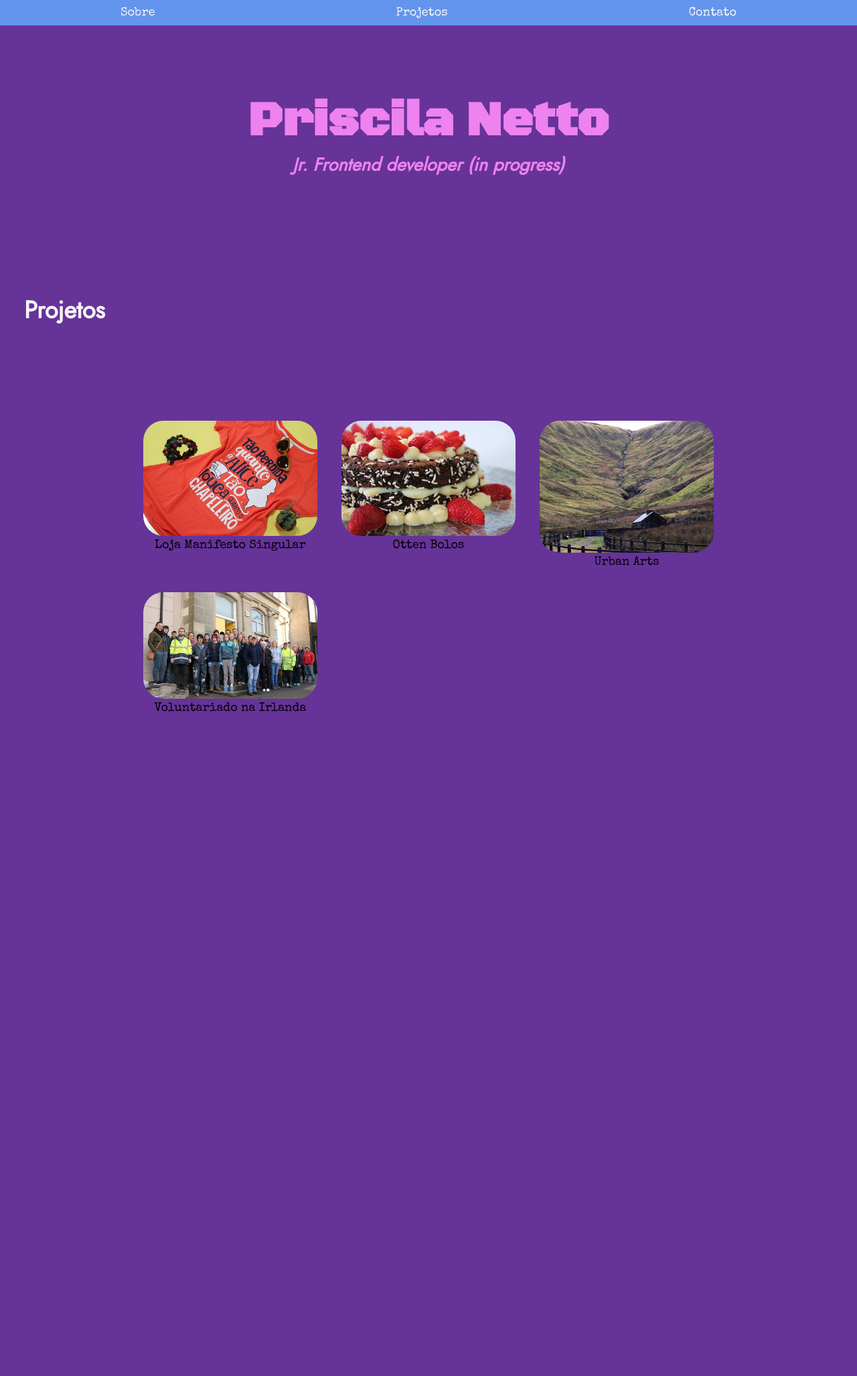
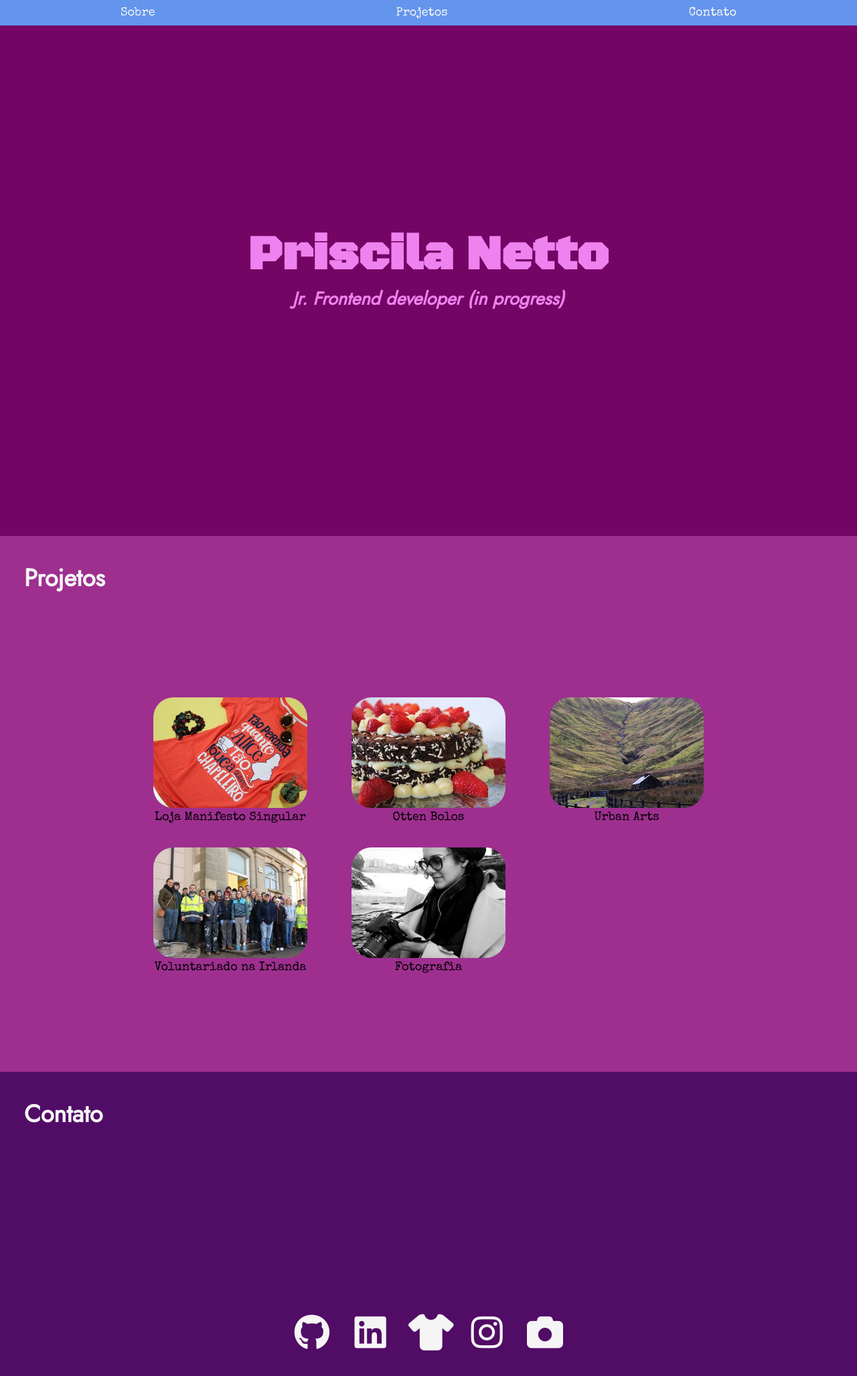
Before and after one commit to PriscilaNetto/imersao_css, a plain HTML site: page index.html in a window 1280 px wide. Shown: the whole page at 67% size. Before the commit the page ends 1200 px from the top, so only its background shows below. Drawn offline with nearby package versions, Linux system fonts and the light colour scheme.

Commit message:
inclusão da class contato, icones e estilo

```diff
--- a/css/css/style.css
+++ b/css/css/style.css
@@ -7,7 +7,7 @@
 }
 
 body {
-  background-color: rebeccapurple;
+  background-color: rgb(116, 5, 101);
   font-family: "Special Elite", cursive;
   height: 100vh;
   font-size: 10px;
@@ -26,10 +26,27 @@ body {
 }
 
 header {
-  height: 50vh;
+  height: 100vh;
   display: flex;
   justify-content: center;
   align-items: center;
+}
+
+.titulo {
+  transform: scale(0.5) translateY(40vh);
+  opacity: 0;
+  animation: alternate 2s animacaoTitulo forwards;
+}
+
+@keyframes animacaoTitulo {
+  from {
+    transform: scale(0.5) translateX(900px);
+    opacity: 0.5;
+  }
+  to {
+    transform: scale(1) translateY(0);
+    opacity: 1;
+  }
 }
 .menu ul {
   display: flex;
@@ -42,12 +59,20 @@ header {
 .menu a {
   display: block;
   padding: 10px 20px;
+  transition: background-color 1s, color 1s;
+}
+
+.menu a:active,
+.menu a:hover {
+  background-color: rgb(217, 108, 231);
+  color: whitesmoke;
 }
 .menu {
   background-color: cornflowerblue;
   position: fixed;
   width: 100vw;
   top: 0;
+  z-index: 1;
 }
 a {
   color: whitesmoke;
@@ -71,10 +96,10 @@ a:hover {
   font-style: italic;
   font-family: "Jost", sans-serif;
 }
-
 .projeto {
   padding: 2em;
-  height: 100vh;
+  min-height: 100vh;
+  background-color: rgb(158, 47, 143);
 }
 .projeto h2 {
   font-family: "Jost", sans-serif;
@@ -107,15 +132,54 @@ a:hover {
   text-align: center;
 }
 .img-projeto {
-  height: 160px;
+  height: 165px;
   width: 230px;
   object-fit: cover;
-  object-position: left bottom;
+  object-position: left;
   border-radius: 30px;
+  transition: transform 500ms;
 }
-@media (min-width: 1200px) {
-  .img-projeto {
-    height: auto;
-    width: 100%;
+
+.img-projeto:hover {
+  transform: scale(1.3);
+}
+
+.contato {
+  padding: 2em;
+  background-color: rgb(81, 12, 102);
+}
+.contato h2 {
+  font-family: "Jost", sans-serif;
+  color: whitesmoke;
+  margin-bottom: 100px;
+  font-size: 2em;
+}
+.contato .icons {
+  padding-bottom: 200px;
+  text-align: center;
+}
+.contato a {
+  color: whitesmoke;
+  font-size: 3em;
+  transition: text-shadow 1s;
+}
+
+.contato a:active,
+.contato a:hover {
+  text-decoration: none;
+  text-shadow: 0px 0px 15px rgb(255, 255, 255);
+}
+
+.contato .icons {
+  display: grid;
+  gap: 1.5em;
+}
+
+@media (min-width: 400px) {
+  .contato .icons {
+    grid-template-columns: repeat(5, 60px);
+    align-content: center;
+    justify-content: center;
+    height: calc(100vh - 8em - 48px);
   }
 }
--- a/index.html
+++ b/index.html
@@ -9,22 +9,26 @@
       href="https://fonts.googleapis.com/css2?family=Black+Ops+One&family=Jost&family=Special+Elite&display=swap"
       rel="stylesheet"
     />
+    <script
+      src="https://kit.fontawesome.com/c230386450.js"
+      crossorigin="anonymous"
+    ></script>
   </head>
   <body>
     <header>
       <nav class="menu">
         <ul>
-          <li><a href="#">Sobre</a></li>
-          <li><a href="#">Projetos</a></li>
-          <li><a href="#">Contato</a></li>
+          <li><a href="#sobre">Sobre</a></li>
+          <li><a href="#projetos">Projetos</a></li>
+          <li><a href="#contato">Contato</a></li>
         </ul>
       </nav>
-      <div>
+      <div class="titulo">
         <h1 class="site-title">Priscila Netto</h1>
         <h2 class="site-subtitle">Jr. Frontend developer (in progress)</h2>
       </div>
     </header>
-    <section class="projeto">
+    <section class="projeto" id="projetos">
       <h2>Projetos</h2>
 
       <div class="grid">
@@ -32,7 +36,7 @@
           <img
             class="img-projeto"
             src="img/ManifestoSingular.jpg"
-            alt="loja Manifesto Singular"
+            alt="Loja Manifesto Singular"
           />
           <figcaption>Loja Manifesto Singular</figcaption>
         </figure>
@@ -56,6 +60,32 @@
           />
           <figcaption>Voluntariado na Irlanda</figcaption>
         </figure>
+        <figure>
+          <img class="img-projeto" src="img/Photography.jpg" alt="Fotografia" />
+          <figcaption>Fotografia</figcaption>
+        </figure>
+      </div>
+    </section>
+    <section class="contato" id="contato">
+      <h2>Contato</h2>
+      <div class="grid icons">
+        <a target="blank" href="https://github.com/PriscilaNetto"
+          ><i class="fab fa-github"></i
+        ></a>
+        <a target="blank" href="https://www.linkedin.com/in/priscila-netto"
+          ><i class="fab fa-linkedin"></i
+        ></a>
+        <a target="blank" href="https://www.elo7.com.br/manifestosingular"
+          ><i class="fas fa-tshirt"></i
+        ></a>
+        <a target="blank" href="https://www.instagram.com/ottenbolos/"
+          ><i class="fab fa-instagram"></i>
+        </a>
+        <a
+          target="blank"
+          href="https://www.urbanarts.com.br/prints/priscila-netto"
+          ><i class="fas fa-camera"></i
+        ></a>
       </div>
     </section>
   </body>
```
Also changed, not shown: img/Photography.jpg (added).
